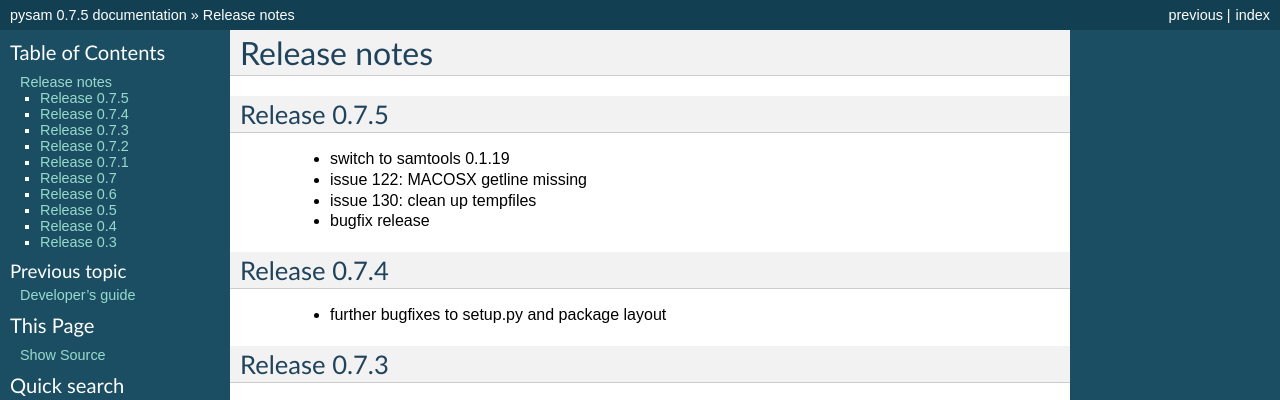
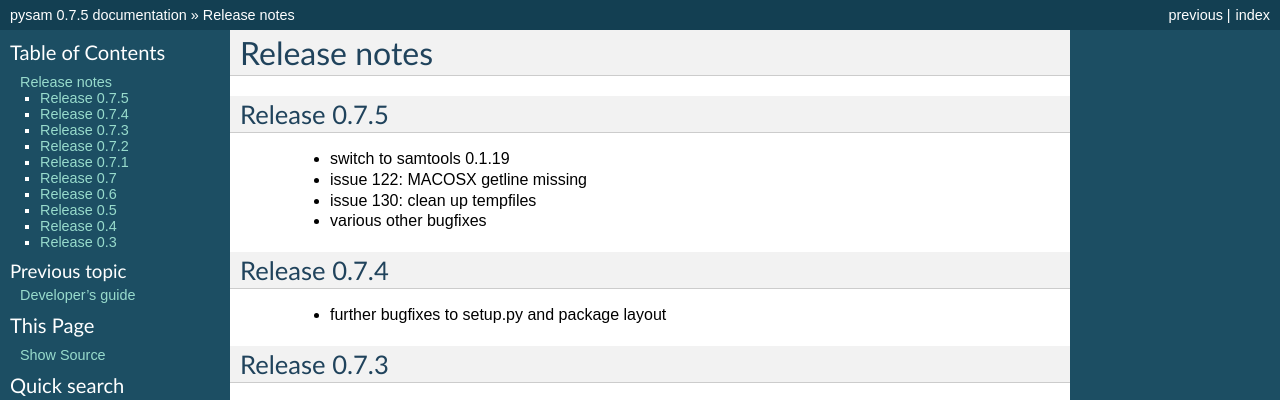
Before and after one commit to vd4mmind/pysam, a Sphinx documentation site: the page built from doc/release.rst, in a window 1280 px wide. Shown: the top 400 px of the page. Built offline with Sphinx 7.4.7, drawn with Linux system fonts in a browser that asks for light colours; pages that are not in the unit, such as notebooks, are missing from menus.

```diff
--- a/doc/release.rst
+++ b/doc/release.rst
@@ -8,7 +8,7 @@
    * switch to samtools 0.1.19
    * issue 122: MACOSX getline missing
    * issue 130: clean up tempfiles
-   * bugfix release
+   * various other bugfixes
 
 Release 0.7.4
 =============
```
Also changed, not shown: 1 other file.
